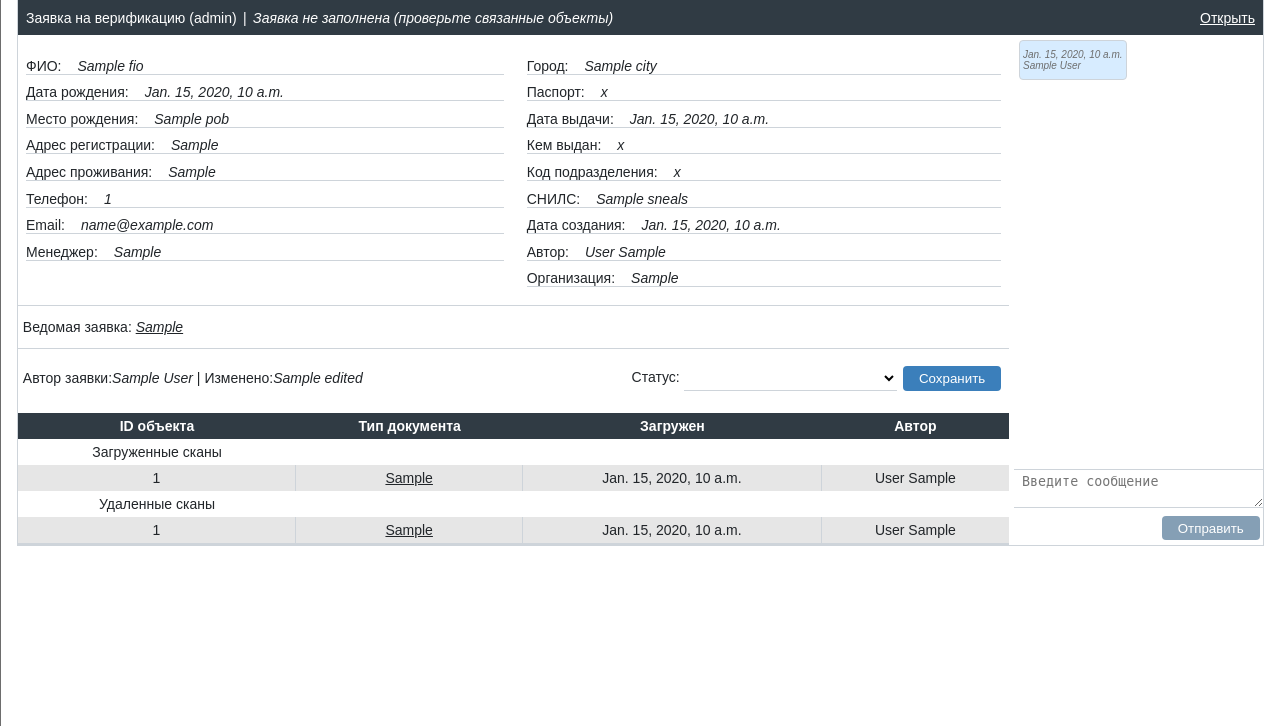
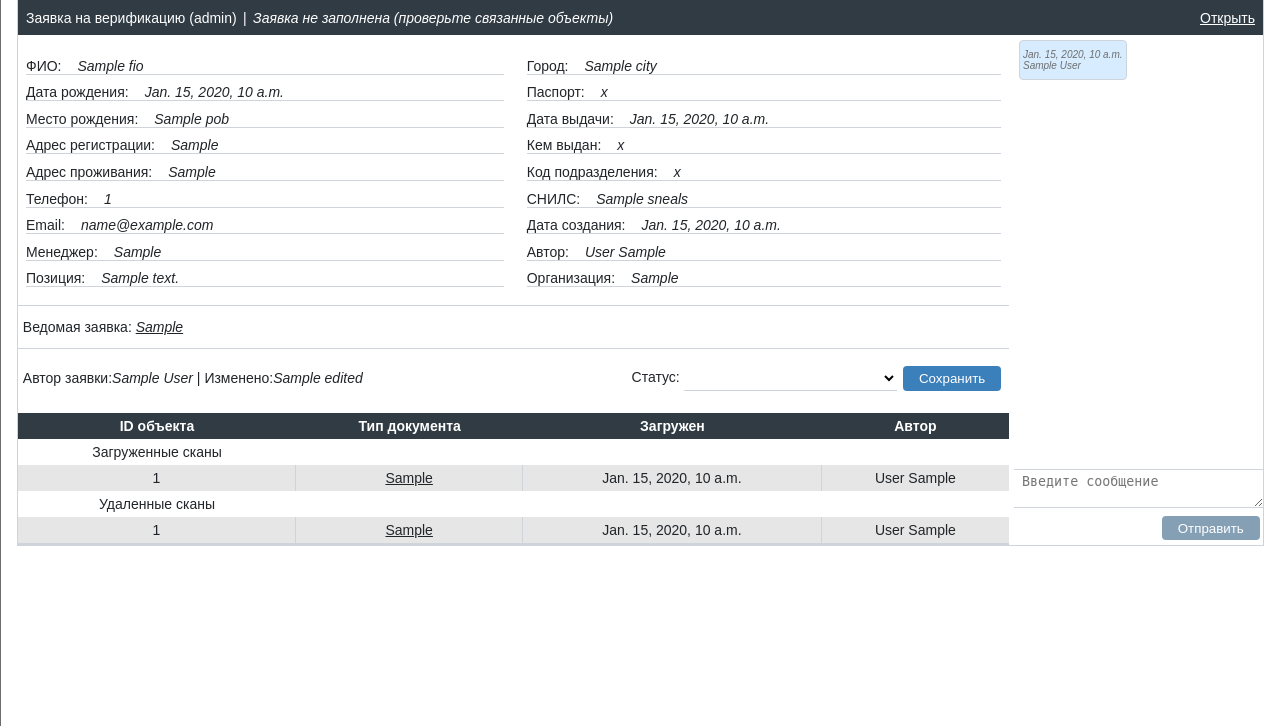
Before and after one commit to mikenejton/vdias, a Django app: template templates/verification/forms/objects/vitem_agent_form.html in a window 1280 px wide. Shown: the part 57-783 px from the top of the page. Run offline with Django 3.2, Linux system fonts and the light colour scheme; the template is opened without the code that fills it: most values are stand-ins (such as "Sample title", 1, 10 or a date in 2020).

Commit message:
vitem form updated (division add)

```diff
--- a/templates/verification/forms/objects/vitem_agent_form.html
+++ b/templates/verification/forms/objects/vitem_agent_form.html
@@ -10,6 +10,9 @@
     <div class="input_wrapper grid_row">Телефон: <p class="vitem_form_fields">{{ pwr.person.phone_number }}</p></div>
     <div class="input_wrapper grid_row">Email: <p class="vitem_form_fields">{{ pwr.person.email }}</p></div>
     <div class="input_wrapper grid_row">Менеджер: <p class="vitem_form_fields">{{ pwr.related_manager }}</p></div>
+    {% if pwr.division %}
+    <div class="input_wrapper grid_row">Позиция: <p class="vitem_form_fields">{{ pwr.division }}</p></div>
+    {% endif %}
 </div>
 <div class="card_body-form_column">
     <div class="input_wrapper grid_row">Город: <p class="vitem_form_fields">{{ pwr.city }}</p></div>
```
